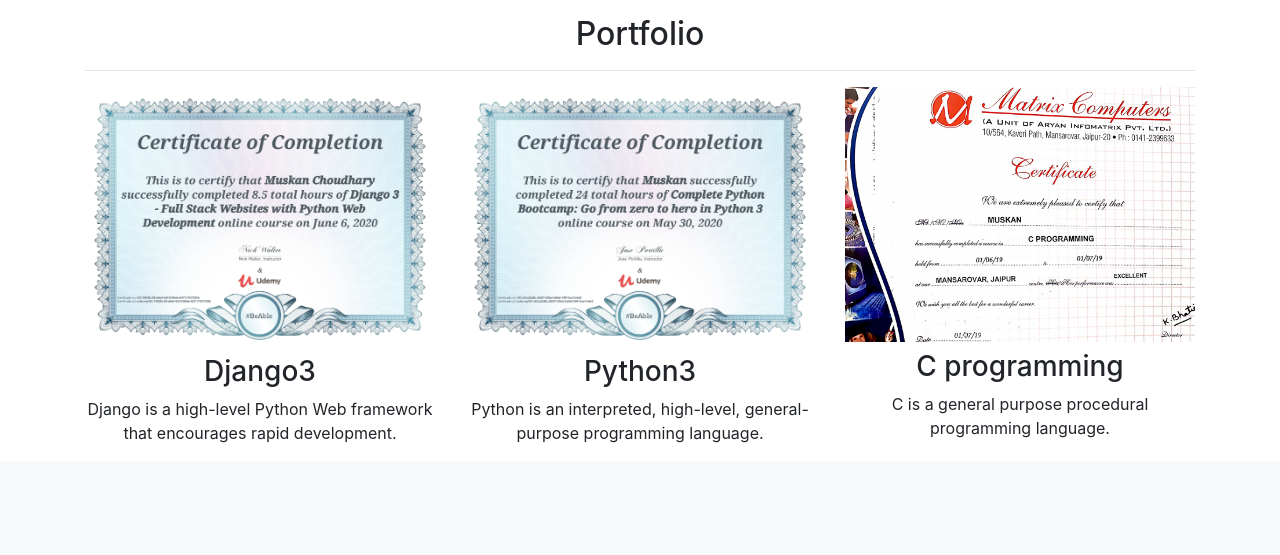
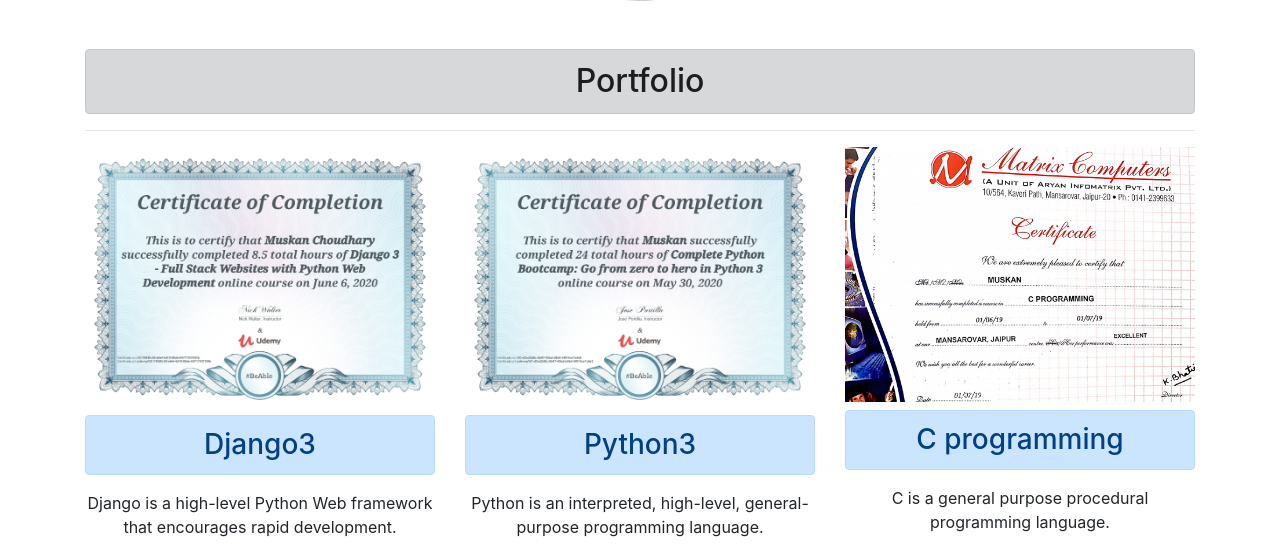
Before and after one commit to choudharymuskan/Django_Muskan-s_portfolio, a Django app: page / in a window 1280 px wide. Shown: the part 525-1080 px from the top of the page. Before the commit the page ends 968 px from the top, so only its background shows below. Run offline with Django 3.2, Linux system fonts and the light colour scheme; data comes from the database, SQL or seed files in the repository; both versions use the stored data as it was after the commit; some libraries are stand-ins or nearby versions.

Commit message:
our first commit

```diff
--- a/blog/templates/blog/all_blogs.html
+++ b/blog/templates/blog/all_blogs.html
@@ -5,15 +5,15 @@
 <div class="container text-center">
 
 
-<h1  id="blogtitle" class="font-weight-bold text-center">Hey Blog!!</h1>
-<h2 class="text-center mb-5">Muskan has wirtten {{blogs.count}} blog{{ blogs.count|pluralize}}
+<h1  id="blogtitle" class="font-weight-bold text-center " >Hey Blog!!</h1>
+<h2 class="text-center mb-5 alert alert-danger">Muskan has wirtten {{blogs.count}} blog{{ blogs.count|pluralize}}
 
 </h2>
 {% for blog in blogs %}
 <div class="row justify-content-center my-3">
     <div class="col-md-10">
         <a href="{% url 'blog:detail' blog.id   %}">
-            <h2>{{  blog.title  }}</h2>
+            <h2 class="alert alert-success">{{  blog.title  }}</h2>
         </a>
  <h5 class="text-muted">{{ blog.date|date:'M d Y'|upper }}</h5>
 <p>{{  blog.description|striptags|truncatechars:100  }}</p>
--- a/portfolio/templates/portfolio/home.html
+++ b/portfolio/templates/portfolio/home.html
@@ -5,18 +5,27 @@
 <link rel="stylesheet" href="https://stackpath.bootstrapcdn.com/bootstrap/4.5.0/css/bootstrap.min.css" integrity="sha384-9aIt2nRpC12Uk9gS9baDl411NQApFmC26EwAOH8WgZl5MYYxFfc+NcPb1dKGj7Sk" crossorigin="anonymous">
 <div class="container text-center">
 
-<h1>Muskan's Portfolio</h1>
+
+<h1 class="alert alert-dark">Muskan's Portfolio</h1>
 <h1>{% load static %}
     <a href="{% url 'blog:all_blogs'%}"><h2 class="alert alert-success">Blog</h2></a>
 
     <div class="row justify-content-center my-3">
         <div class="col-5">
-          <img src="{% static 'portfolio/IMG_20181018_174919.jpg' %}" class="img-fluid">
+          <img  id = 'prof'class='img-fluid 'style='vertical-align: middle;
+
+          height:300px;
+
+          width:300px;
+
+          border-radius: 50%;'src = "{% static 'portfolio/profilepic.jpg' %}" >
+
         </div>
       </div>
 
 
-      <h2 class="mt-5">Portfolio</h2>
+      <h2 class="mt-5 alert alert-dark">Portfolio</h2>
+
       <hr>
       <div class="row">
         {% for project in projects %}
@@ -24,13 +33,13 @@
 
           {% if project.url %}
           <a href="{{ project.url }}">
-            <img src="{{ project.image.url }}" class="img-fluid mb-2">
+            <img src="{{ project.image.url }}" class="img-fluid mb-2" >
           </a>
           {% else %}
 
           <img src="{{ project.image.url }}" class="img-fluid mb-2">
           {% endif %}
-          <h3>{{ project.title }}</h3>
+          <h3 class="alert alert-primary">{{ project.title }}</h3>
           <p>{{ project.description }}</p>
 
         </div>
```
Also changed, not shown: db.sqlite3, media/portfolio/images/C_CERTIFICATE.jpg.png (added), media/portfolio/images/Screenshot_55.png (added), media/portfolio/images/Screenshot_56.png (added), media/portfolio/images/Screenshot_57.png (added), portfolio/static/portfolio/IMG_20181018_164647.jpg (deleted), portfolio/static/portfolio/profilepic.jpg (added).
